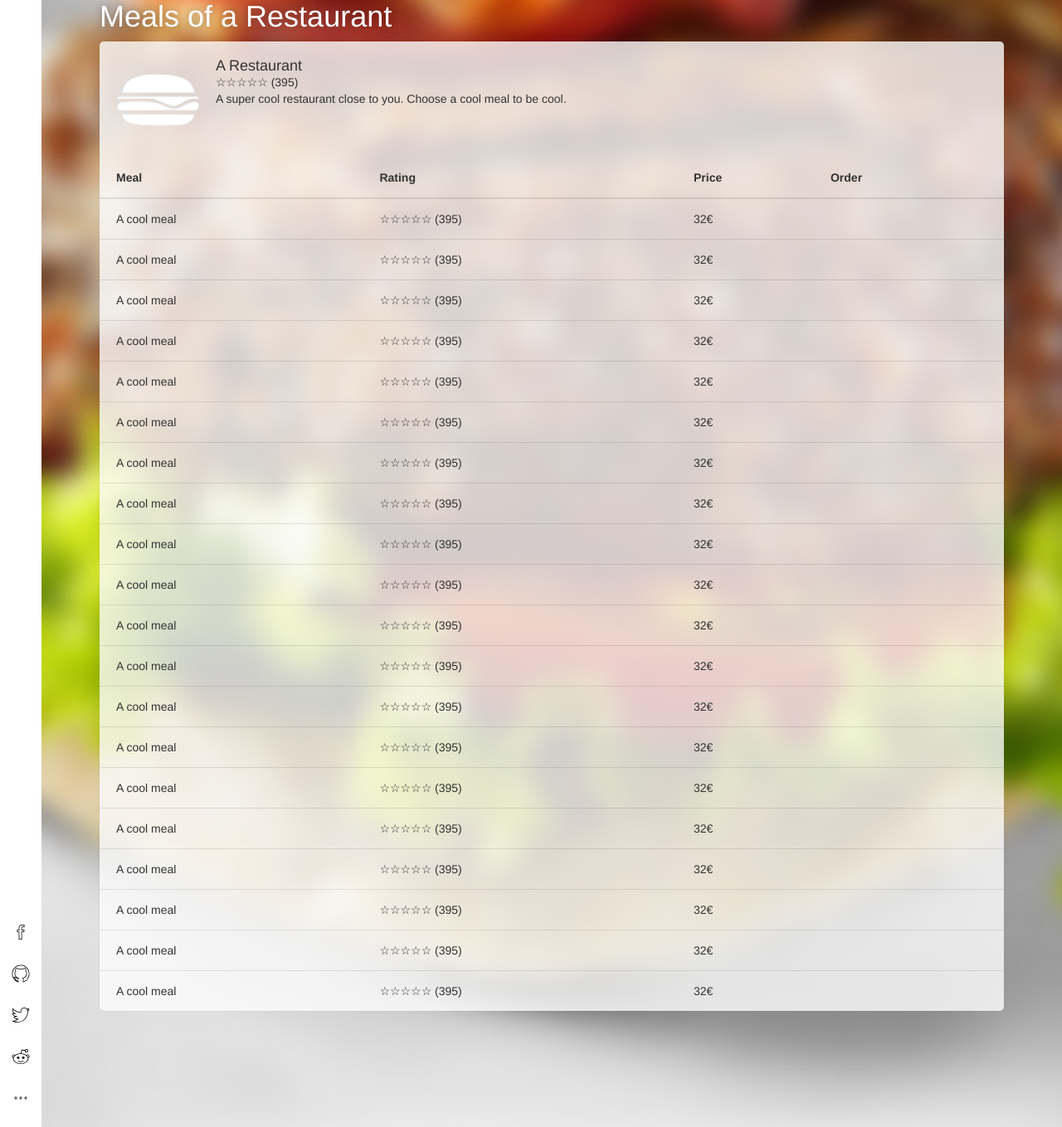
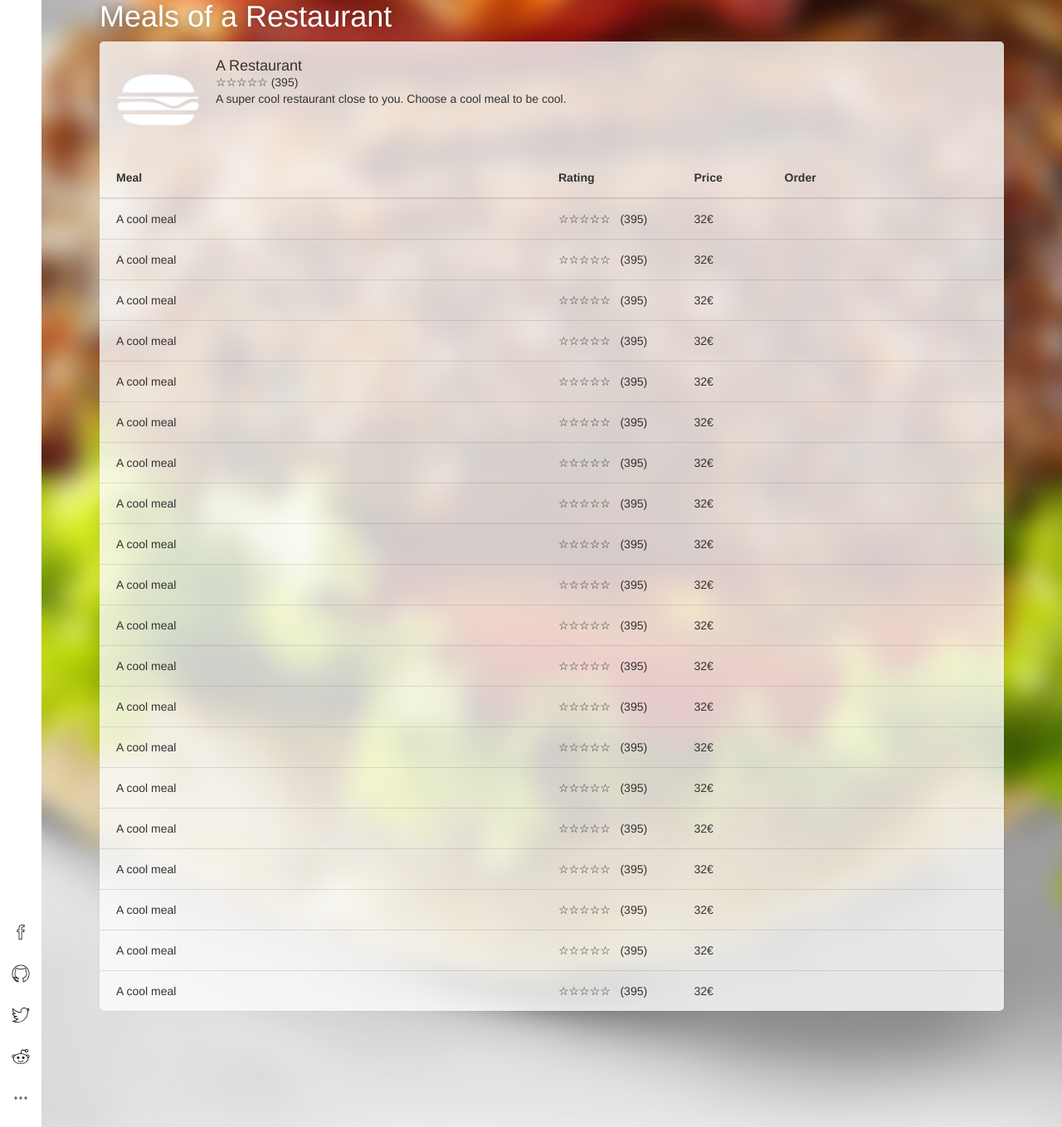
Before and after one commit to crysxd/Project-Workshop-of-Database-Systems-CS357, a PHP site: page /meals.php in a window 1280 px wide. Shown: the part 270-1629 px from the top of the page at 83% size. Run offline with PHP 8.4, Linux system fonts and the light colour scheme.

Commit message:
Added column widths

```diff
--- a/Webpage/css/meals.css
+++ b/Webpage/css/meals.css
@@ -49,6 +49,22 @@
   padding-right: 20px;
 }
 
+.meal-name {
+  width: 50%;
+}
+
+.meal-rating {
+  width: 15%;
+}
+
+.meal-price {
+  width: 10%;
+}
+
+.meal-options {
+  width: 25%;
+}
+
 
 #meals-list .table-hover > tbody > tr{
   -webkit-transition: background-color 0.6s;
--- a/Webpage/meals.php
+++ b/Webpage/meals.php
@@ -54,10 +54,14 @@
               <tbody>
                 <?php for($i=0; $i<20; $i++) {?>
                   <tr>
-                    <td>A cool meal</td>
-                    <td><span class="meal-rating-stars">☆☆☆☆☆</span>&nbsp;(<span class="meal-rating-count">395</span>)</td>
-                    <td>32€</td>
-                    <td></td>
+                    <td class="meal-name">A cool meal</td>
+                    <td class="meal-rating">
+                      <span class="meal-rating-stars">☆☆☆☆☆</span>
+                      &nbsp;
+                      (<span class="meal-rating-count">395</span>)
+                    </td>
+                    <td class="meal-price">32€</td>
+                    <td class="meal-options"></td>
                   </tr>
                 <?php } ?>
               </tbody>
@@ -71,7 +75,6 @@
 
     </section>
 
-
   </div>
 
   <!-- Load Scripts at the end to optimize site loading time -->
```
